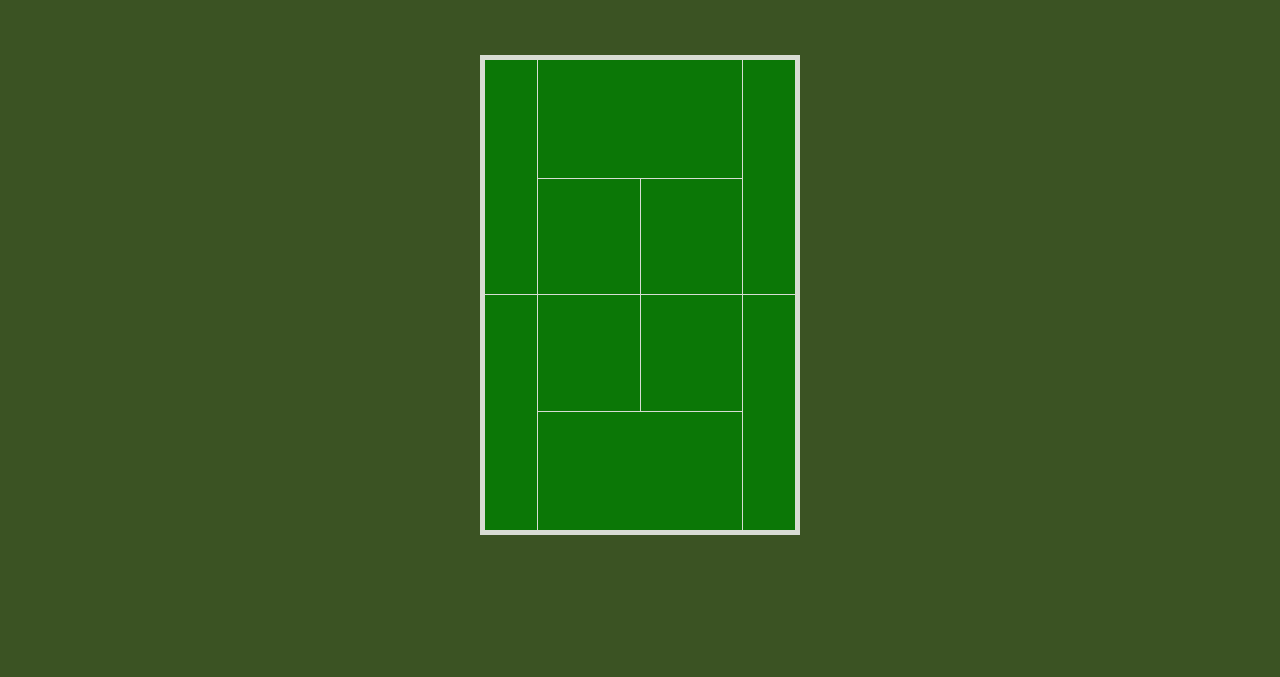
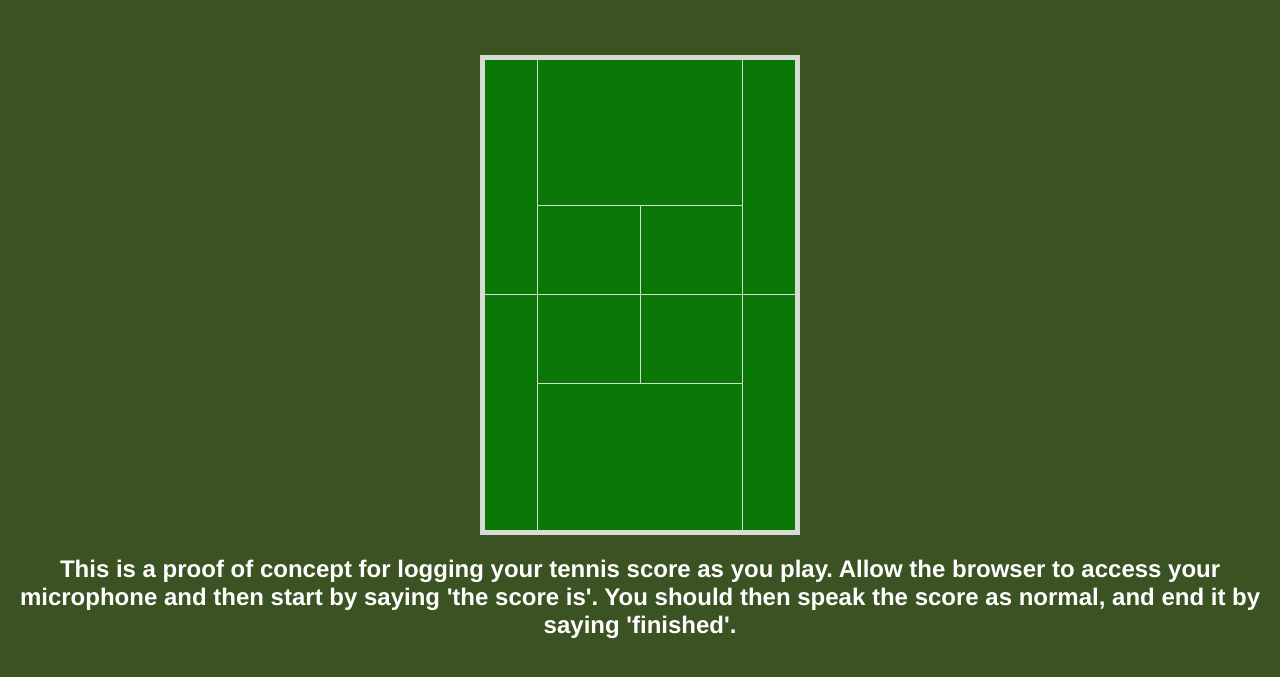
Before and after one commit to joetraynor/joetraynor, a plain HTML site: page index.html in a window 1280 px wide. Shown: the part 61-738 px from the top of the page. Drawn offline with Linux system fonts and the light colour scheme.

Commit message:
added meta tag for no orientation

```diff
--- a/index.html
+++ b/index.html
@@ -1,13 +1,14 @@
 <!DOCTYPE html>
 <html>
 <head>
+  <meta http-equiv="ScreenOrientation" content="autoRotate:disabled">
 <style>
+
   body {
   font-family: 'helvetica neue', helvetica, arial, sans-serif;
   background:#3B5323;
   position: relative;
   }
-
   #tennisCourt {
     border: 5px solid white;
     background-color: green;
@@ -18,18 +19,15 @@
     height: 60vh;
     width: 40vh;
   }
-
   td {
     border: solid 1px white;
     color: white;
     font-size: 50px;
   }
-
   .doubles {
     width: 50px;
   }
-
-    h1 {
+  h1, h2 {
     text-align: center;
     color: white;
     font-weight: bold;
@@ -43,28 +41,27 @@
 
   <h1 id="theader">Tennis scoring POC. Start your sentence with 'Score'.</h1>
   <br>
-
-
   <table id="tennisCourt" border="1">
     <tr>
-       <td rowspan="2" class="doubles">&nbsp;</td>
-       <td colspan="2" id="column1">&nbsp;</td>
-       <td rowspan="2" class="doubles">&nbsp;</td>
+       <td rowspan="2" class="doubles"></td>
+       <td colspan="2" id="column1"></td>
+       <td rowspan="2" class="doubles"></td>
      </tr>
      <tr>
-       <td>&nbsp;</td>
-       <td>&nbsp;</td>
+       <td></td>
+       <td></td>
      </tr>
      <tr>
-       <td rowspan="2" class="doubles">&nbsp;</td>
-       <td>&nbsp;</td>
-       <td>&nbsp;</td>
-       <td rowspan="2" class="doubles">&nbsp;</td>
+       <td rowspan="2" class="doubles"></td>
+       <td></td>
+       <td></td>
+       <td rowspan="2" class="doubles"></td>
      </tr>
      <tr>
-       <td colspan="2" id="column2">&nbsp;</td>
+       <td colspan="2" id="column2"></td>
      </tr>
   </table>
+  <h2>This is a proof of concept for logging your tennis score as you play. Allow the browser to access your microphone and then start by saying 'the score is'. You should then speak the score as normal, and end it by saying 'finished'.</h2>
 </body>
 
 <script type="text/javascript">
@@ -77,7 +74,6 @@ var recognition = new webkitSpeechRecognition();
 recognition.continuous = true;
 recognition.interimResults = true;
 recognition.start();
-
 recognition.onresult = listenForOkayGoogle;
 
 function listenForOkayGoogle(event) {
```
Lines whose indentation alone changed are shown as unchanged.
